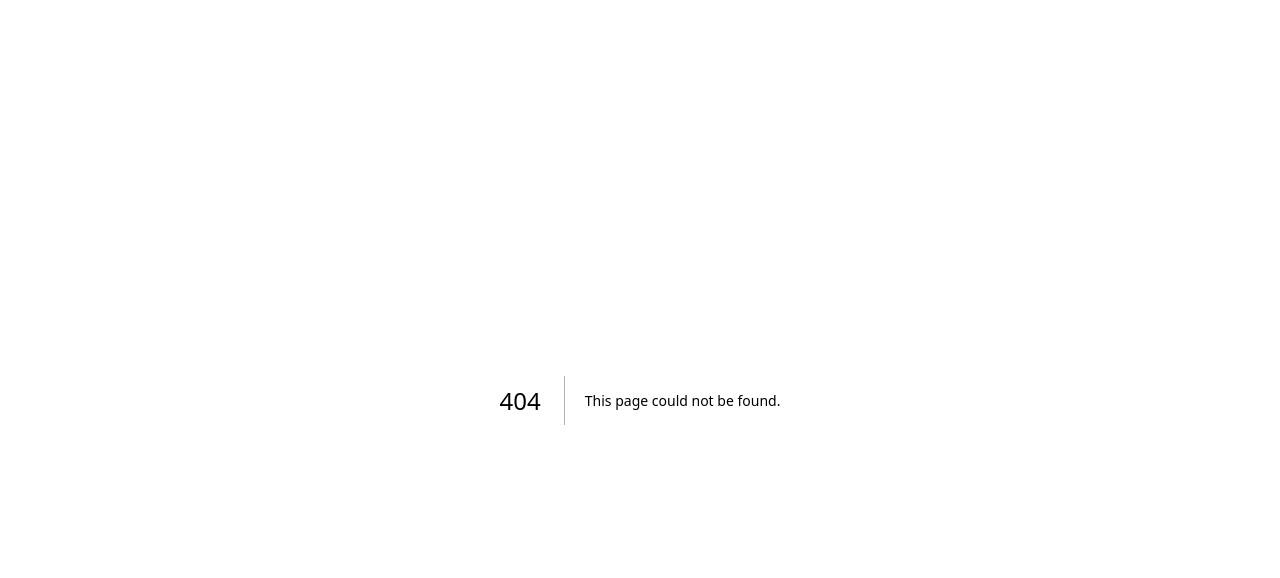
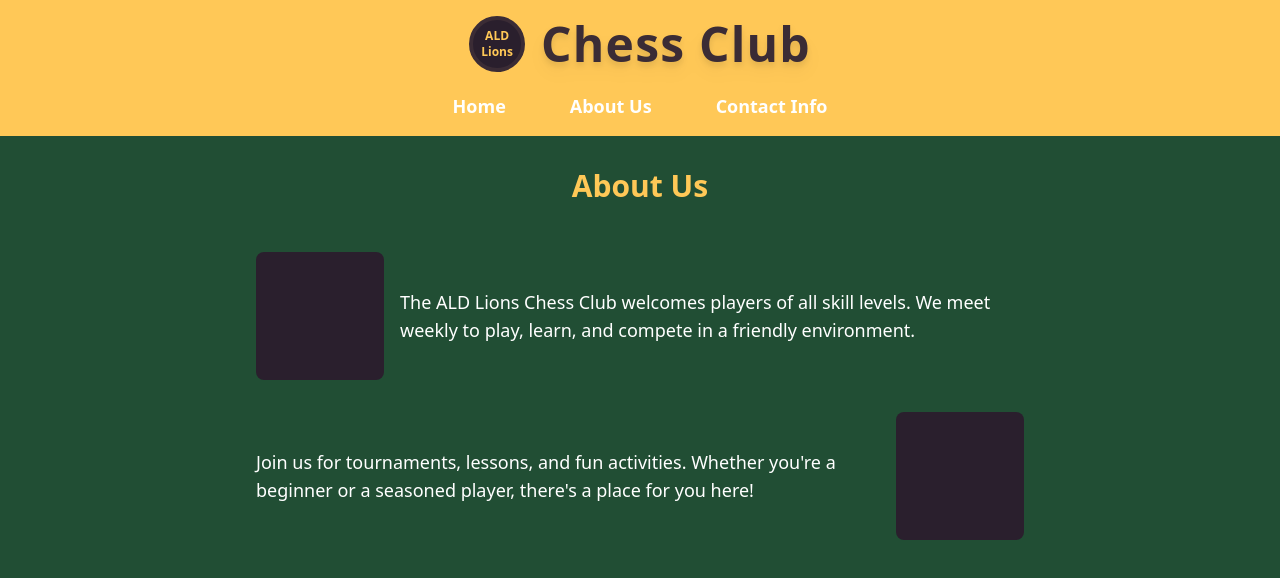
Before and after one commit to ALDLions-Chess/ald_lions-chess_club-homepage, a Next.js app: page /about in a window 1280 px wide. Before the commit this address had no page. Shown: the top 578 px of the page. Built offline with nearby package versions, Linux system fonts and the light colour scheme.

Commit message:
Added a majority of the content

```diff
--- /dev/null
+++ b/app/about/page.tsx
@@ -0,0 +1,32 @@
+export default function About() {
+  return (
+    <div className="min-h-screen bg-[#214E34] text-white flex flex-col font-sans">
+      <header className="w-full flex flex-col items-center border-b-4 border-[#FFC857] bg-[#FFC857] pb-2">
+        <div className="flex items-center gap-4 mt-4">
+          <div className="rounded-full border-4 border-[#3B2C35] w-14 h-14 flex items-center justify-center text-center text-xs font-bold text-[#FFC857] bg-[#2A1F2D]">
+            <span>ALD<br/>Lions</span>
+          </div>
+          <h1 className="text-5xl font-extrabold text-[#3B2C35] tracking-wide drop-shadow-lg">Chess Club</h1>
+        </div>
+        <nav className="flex gap-8 mt-4 w-full justify-center text-lg font-semibold">
+          <a href="/" className="px-4 py-1 rounded hover:bg-[#2FBF71] hover:text-[#3B2C35] transition">Home</a>
+          <a href="/about" className="px-4 py-1 rounded hover:bg-[#2FBF71] hover:text-[#3B2C35] transition">About Us</a>
+          <a href="/contact" className="px-4 py-1 rounded hover:bg-[#2FBF71] hover:text-[#3B2C35] transition">Contact Info</a>
+        </nav>
+      </header>
+      <main className="flex flex-col items-center p-8 gap-8">
+        <h2 className="text-3xl font-bold text-[#FFC857] mb-4">About Us</h2>
+        <div className="flex flex-col gap-8 w-full max-w-3xl">
+          <div className="flex flex-col md:flex-row items-center gap-4">
+            <div className="w-32 h-32 bg-[#2A1F2D] rounded-lg flex-shrink-0 mb-2 md:mb-0"></div>
+            <p className="flex-1 text-lg">The ALD Lions Chess Club welcomes players of all skill levels. We meet weekly to play, learn, and compete in a friendly environment.</p>
+          </div>
+          <div className="flex flex-col md:flex-row-reverse items-center gap-4">
+            <div className="w-32 h-32 bg-[#2A1F2D] rounded-lg flex-shrink-0 mb-2 md:mb-0"></div>
+            <p className="flex-1 text-lg">Join us for tournaments, lessons, and fun activities. Whether you're a beginner or a seasoned player, there's a place for you here!</p>
+          </div>
+        </div>
+      </main>
+    </div>
+  );
+}
--- /dev/null
+++ b/app/contact/page.tsx
@@ -0,0 +1,28 @@
+export default function Contact() {
+  return (
+    <div className="min-h-screen bg-[#214E34] text-white flex flex-col font-sans">
+      <header className="w-full flex flex-col items-center border-b-4 border-[#FFC857] bg-[#FFC857] pb-2">
+        <div className="flex items-center gap-4 mt-4">
+          <div className="rounded-full border-4 border-[#3B2C35] w-14 h-14 flex items-center justify-center text-center text-xs font-bold text-[#FFC857] bg-[#2A1F2D]">
+            <span>ALD<br/>Lions</span>
+          </div>
+          <h1 className="text-5xl font-extrabold text-[#3B2C35] tracking-wide drop-shadow-lg">Chess Club</h1>
+        </div>
+        <nav className="flex gap-8 mt-4 w-full justify-center text-lg font-semibold">
+          <a href="/" className="px-4 py-1 rounded hover:bg-[#2FBF71] hover:text-[#3B2C35] transition">Home</a>
+          <a href="/about" className="px-4 py-1 rounded hover:bg-[#2FBF71] hover:text-[#3B2C35] transition">About Us</a>
+          <a href="/contact" className="px-4 py-1 rounded hover:bg-[#2FBF71] hover:text-[#3B2C35] transition">Contact Info</a>
+        </nav>
+      </header>
+      <main className="flex flex-col items-center p-8 gap-8">
+        <h2 className="text-3xl font-bold text-[#FFC857] mb-4">Contact Info</h2>
+        <ul className="text-lg space-y-4 bg-[#2A1F2D] rounded-xl border-2 border-[#FFC857] shadow-lg p-8 w-full max-w-xl">
+          <li>Email: <a href="mailto:aldershotchessclub@gmail.com" className="text-[#FFC857] underline">aldershotchessclub@gmail.com</a></li>
+          <li>Room: 133, Library</li>
+          <li>Advisor: Madame. Riley</li>
+          <li>Availability: Monday-Friday, 11:00am-11:50am</li>
+        </ul>
+      </main>
+    </div>
+  );
+}
--- a/app/page.tsx
+++ b/app/page.tsx
@@ -2,37 +2,36 @@ import Image from "next/image";
 
 export default function Home() {
   return (
-    <div className="min-h-screen bg-white text-black flex flex-col font-sans">
+    <div className="min-h-screen bg-[#214E34] text-white flex flex-col font-sans">
       {/* Header */}
-      <header className="w-full flex flex-col items-center border-b-4 border-gold bg-gold pb-2">
+      <header className="w-full flex flex-col items-center border-b-4 border-[#FFC857] bg-[#FFC857] pb-2">
         <div className="flex items-center gap-4 mt-4">
-          <div className="rounded-full border-4 border-black w-14 h-14 flex items-center justify-center text-center text-xs font-bold text-gold bg-black">
+          <div className="rounded-full border-4 border-[#3B2C35] w-14 h-14 flex items-center justify-center text-center text-xs font-bold text-[#FFC857] bg-[#2A1F2D]">
             <span>ALD<br/>Lions</span>
           </div>
-          <h1 className="text-5xl font-extrabold text-black tracking-wide drop-shadow-lg">Chess Club</h1>
+          <h1 className="text-5xl font-extrabold text-[#3B2C35] tracking-wide drop-shadow-lg">Chess Club</h1>
         </div>
         <nav className="flex gap-8 mt-4 w-full justify-center text-lg font-semibold">
-          <a href="/" className="px-4 py-1 rounded hover:bg-black hover:text-gold transition">Home</a>
-          <a href="/about" className="px-4 py-1 rounded hover:bg-black hover:text-gold transition">About Us</a>
-          <a href="/contact" className="px-4 py-1 rounded hover:bg-black hover:text-gold transition">Contact Info</a>
+          <a href="/" className="px-4 py-1 rounded hover:bg-[#2FBF71] hover:text-[#3B2C35] transition">Home</a>
+          <a href="/about" className="px-4 py-1 rounded hover:bg-[#2FBF71] hover:text-[#3B2C35] transition">About Us</a>
+          <a href="/contact" className="px-4 py-1 rounded hover:bg-[#2FBF71] hover:text-[#3B2C35] transition">Contact Info</a>
         </nav>
       </header>
 
       {/* Intro Section */}
       <section className="w-full max-w-4xl mx-auto mt-8 mb-4 px-4">
-        <p className="text-xl md:text-2xl text-center font-medium">
-          Welcome to the ALD Lions Chess Club Dashboard! Here you can find information about upcoming tournaments, club news, and resources to help you improve your chess game. Explore the links below to get started.
+        <p className="text-xl md:text-2xl text-center font-medium text-white">
+          Welcome to the Aldershot Lions Chess Club Dashboard! Here you can find information about upcoming tournaments, club news, and resources to help you improve your chess game. Explore the links below to get started.
         </p>
       </section>
 
       {/* Main Content */}
       <main className="flex flex-1 flex-col md:flex-row gap-8 p-6 md:p-12">
         {/* Left: Upcoming Tournaments */}
-        <section className="flex-1 bg-[#f5f5f5] rounded-xl shadow-lg p-6 flex flex-col border-2 border-gold">
-          <h2 className="text-2xl font-bold text-gold mb-4">Upcoming Tournaments</h2>
-          <div className="flex-1 flex items-center justify-center bg-black/10 rounded-lg min-h-[250px]">
-            {/* Google Calendar Embed Placeholder */}
-            <span className="text-xl text-gold/80">Google Calendar</span>
+        <section className="flex-1 bg-[#2A1F2D] rounded-xl shadow-lg p-6 flex flex-col border-2 border-[#FFC857]">
+          <h2 className="text-2xl font-bold text-[#FFC857] mb-4">Upcoming Tournaments</h2>
+          <div className="flex-1 flex items-center justify-center bg-[#3B2C35] rounded-lg min-h-[250px]">
+            <iframe src="https://calendar.google.com/calendar/embed?src=aldershotchessclub%40gmail.com&ctz=America%2FToronto" className="border: 0" width="800" height="600" frameBorder="0" scrolling="no"></iframe>
           </div>
         </section>
 
@@ -41,19 +40,21 @@ export default function Home() {
       </main>
 
       {/* Previous Tournament Standings */}
-      <section className="mx-auto w-full max-w-3xl bg-[#f5f5f5] rounded-full border-2 border-gold shadow-lg py-3 px-8 text-center text-lg font-semibold text-gold mb-6">
-        Previous Tournament Standings
+      <section className="mx-auto w-full max-w-3xl bg-[#2A1F2D] rounded-full border-2 border-[#FFC857] shadow-lg py-3 px-8 text-center text-lg font-semibold text-[#FFC857] mb-6">
+        <a href="https://docs.google.com/document/d/1Fa2NjzGUbsQ0fo5PZ1vPuijxTY80WMLO83s8r6nH7gI/edit?usp=sharing" target="_blank" rel="noopener noreferrer" className = "hover:text-[#2FBF71] transition">
+            Previous Tournament Standings
+          </a>
       </section>
 
       {/* External Links */}
       <section className="flex flex-col items-center mb-8">
-        <h3 className="text-xl font-bold text-gold mb-4">External Links:</h3>
+        <h3 className="text-xl font-bold text-[#FFC857] mb-4">External Links:</h3>
         <div className="flex gap-8">
-          <a href="https://classroom.google.com/" target="_blank" rel="noopener noreferrer" className="w-32 h-32 bg-gold text-black rounded-lg flex items-center justify-center font-bold text-center shadow-lg border-4 border-black hover:bg-white transition">
+          <a href="https://classroom.google.com/c/NTAwOTQ3NDk0OTUz?cjc=tvlxdn6" target="_blank" rel="noopener noreferrer" className="w-32 h-32 bg-[#FFC857] text-[#2A1F2D] rounded-lg flex items-center justify-center font-bold text-center shadow-lg border-4 border-[#3B2C35] hover:bg-[#2FBF71] hover:text-[#3B2C35] transition">
             Google<br/>Classroom
           </a>
-          <a href="https://www.chess.com/club/ald-lions" target="_blank" rel="noopener noreferrer" className="w-32 h-32 bg-gold text-black rounded-lg flex items-center justify-center font-bold text-center shadow-lg border-4 border-black hover:bg-white transition">
-            Chess.com<br/>ALD-Lions<br/>Club
+          <a href="https://lichess.org/team/ald-lions-chess-club" target="_blank" rel="noopener noreferrer" className="w-32 h-32 bg-[#FFC857] text-[#2A1F2D] rounded-lg flex items-center justify-center font-bold text-center shadow-lg border-4 border-[#3B2C35] hover:bg-[#2FBF71] hover:text-[#3B2C35] transition">
+            LiChess<br/>ALD-Lions<br/>Chess Club
           </a>
         </div>
       </section>
--- /dev/null
+++ b/next.config.js
@@ -0,0 +1,11 @@
+/** @type {import('next').NextConfig} */
+const isGithubPages = process.env.GITHUB_PAGES === 'true';
+const repoName = 'ald-chess_club-homepage'; // Change if your repo name is different
+
+const nextConfig = {
+  output: 'export',
+  basePath: isGithubPages ? `/${repoName}` : '',
+  assetPrefix: isGithubPages ? `/${repoName}/` : '',
+};
+
+module.exports = nextConfig;
```
